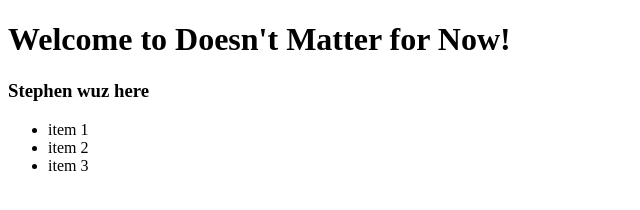
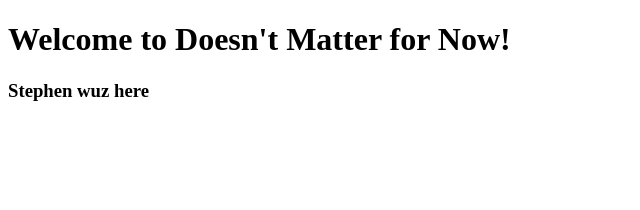
Before and after one commit to stephenwoosley/doesnt-matter-for-now, a plain HTML site: page index.html in a window 1280 px wide. Shown: the whole page, without its empty margins (0-640 px from the left). Drawn offline with Linux system fonts and the light colour scheme.

Commit message:
updated per daniel request

```diff
--- a/index.html
+++ b/index.html
@@ -8,11 +8,5 @@
 <body>
   <h1>Welcome to Doesn't Matter for Now!</h1>
   <h3>Stephen wuz here</h3>
-
-  <ul>
-    <li>item 1</li>
-    <li>item 2</li>
-    <li>item 3</li>
-  </ul>
 </body>
 </html>
```
